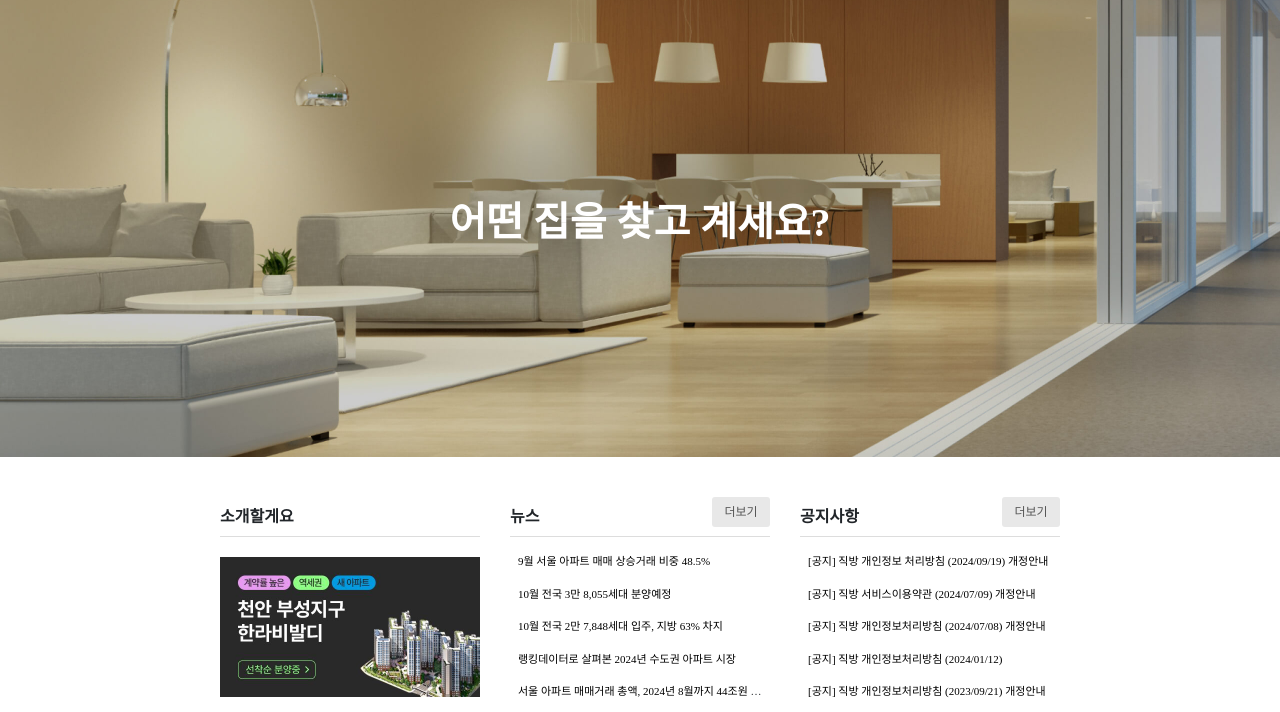
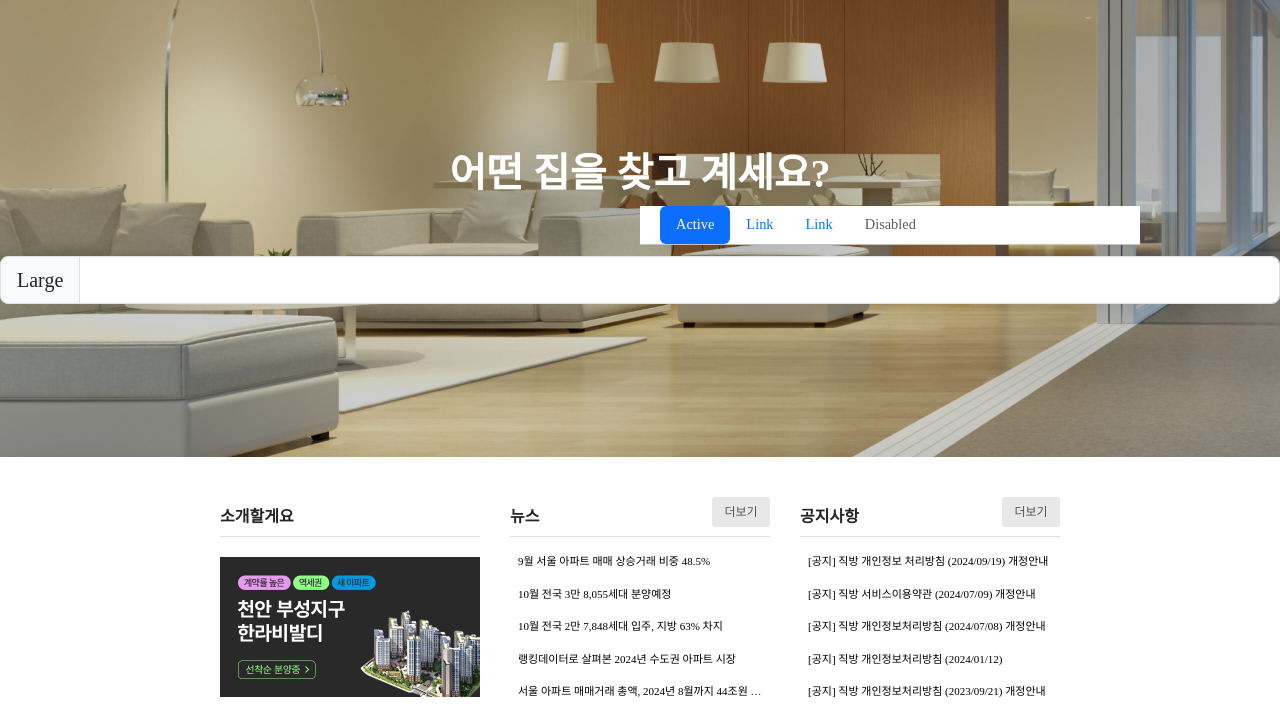
Before and after one commit to HORONGSTAR/HTML_CSS_study, a plain HTML site: page chapter04.도전! 나만의 웹사이트 만들기(익스피디아, 직방)/zigbang/index.html in a window 1280 px wide. Shown: the part 88-800 px from the top of the page. Drawn offline with nearby package versions, Linux system fonts and the light colour scheme; a web font is replaced by a local one.

Commit message:
메세지

```diff
--- a/chapter04.도전! 나만의 웹사이트 만들기(익스피디아, 직방)/zigbang/css/style.css
+++ b/chapter04.도전! 나만의 웹사이트 만들기(익스피디아, 직방)/zigbang/css/style.css
@@ -142,15 +142,18 @@ section {
    align-items: center;
 }
 
-.main__search__tap > ul {
-   display: flex;
-   width: 500px;
-}
-
 .main__search > h1 {
    font-size: 40px;
    font-weight: bold;
    color: #fff;
+}
+
+.main__search__tap {
+   height: 50px;
+}
+
+.main__search__tap > ul {
+   width: 500px;
 }
 
 .main__centent {
--- a/chapter04.도전! 나만의 웹사이트 만들기(익스피디아, 직방)/zigbang/index.html
+++ b/chapter04.도전! 나만의 웹사이트 만들기(익스피디아, 직방)/zigbang/index.html
@@ -94,7 +94,26 @@
          <main>
             <section class="main__search">
                <h1>어떤 집을 찾고 계세요?</h1>
-               <div class="main__search__tap"></div>
+               <div class="main__search__tap">
+                  <ul class="nav nav-pills">
+                     <li class="nav-item">
+                        <a class="nav-link active" aria-current="page" href="#">Active</a>
+                     </li>
+                     <li class="nav-item">
+                        <a class="nav-link" href="#">Link</a>
+                     </li>
+                     <li class="nav-item">
+                        <a class="nav-link" href="#">Link</a>
+                     </li>
+                     <li class="nav-item">
+                        <a class="nav-link disabled" aria-disabled="true">Disabled</a>
+                     </li>
+                  </ul>
+               </div>
+               <div class="input-group input-group-lg">
+                  <span class="input-group-text" id="inputGroup-sizing-lg">Large</span>
+                  <input type="text" class="form-control" aria-label="Sizing example input" aria-describedby="inputGroup-sizing-lg" />
+               </div>
             </section>
             <section class="main__centent">
                <div class="main__centent__box1">
```
